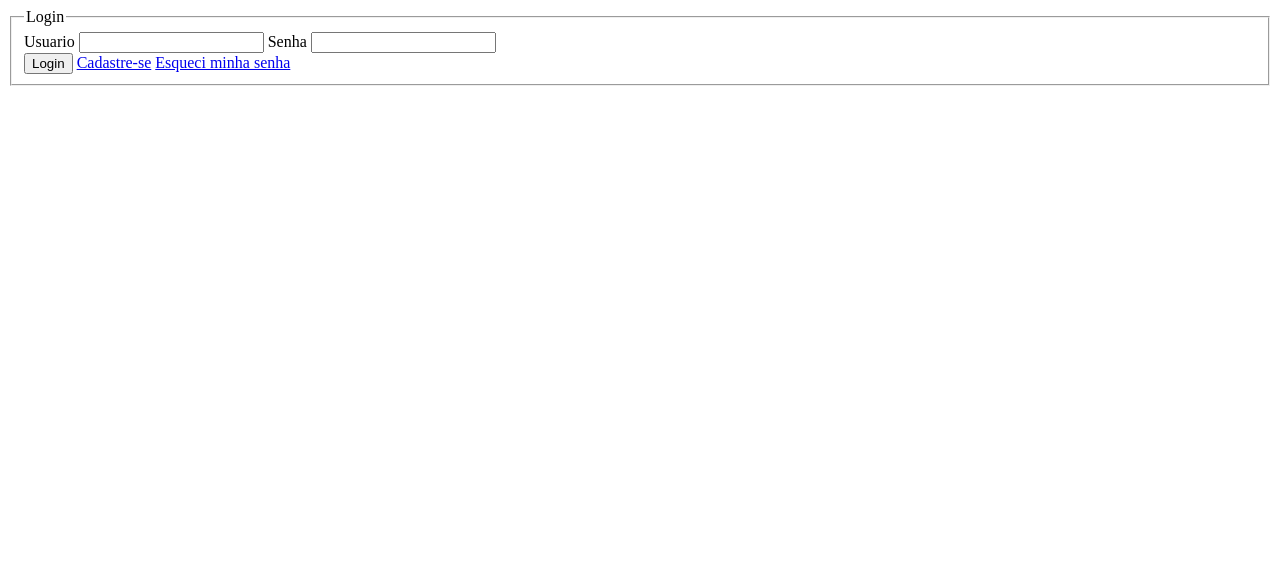
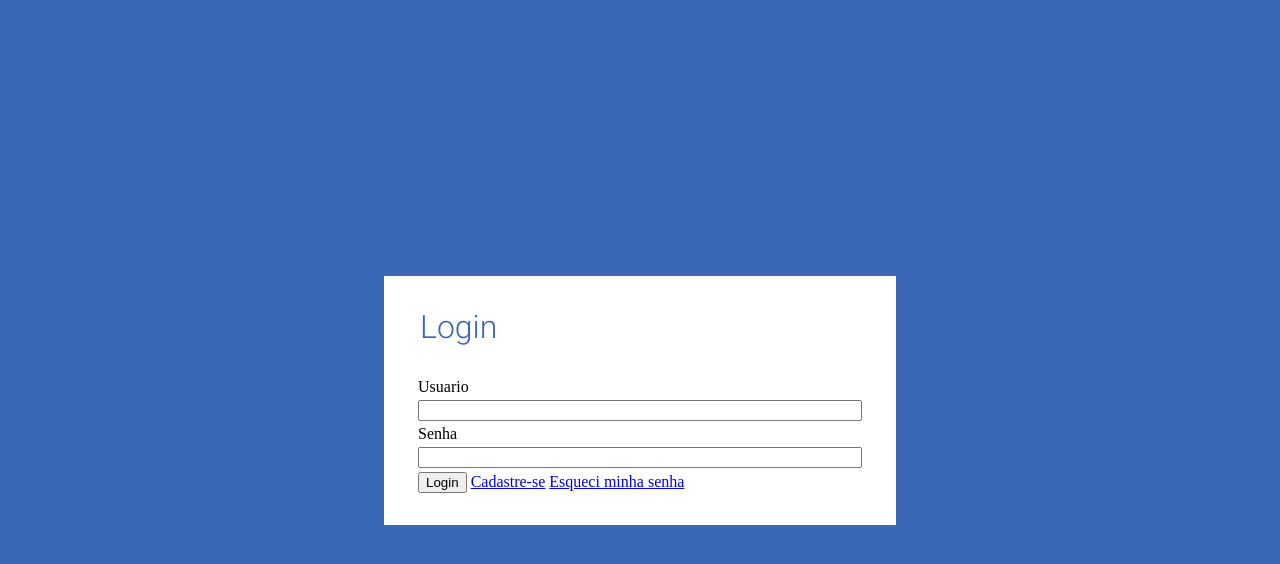
Before and after one commit to notAvoiid/simple-form-login, a plain HTML site: page form-2/index.html in a window 1280 px wide. Drawn offline with Linux system fonts and the light colour scheme.

Commit message:
feat: add geral CSS

```diff
--- a/form-2/index.html
+++ b/form-2/index.html
@@ -2,6 +2,9 @@
 <html lang="pt-br">
 <head>
     <title>Login</title>
+    <link rel="preconnect" href="https://fonts.googleapis.com">
+<link rel="preconnect" href="https://fonts.gstatic.com" crossorigin>
+<link href="https://fonts.googleapis.com/css2?family=Roboto:ital,wght@0,100;0,300;0,400;0,500;0,700;0,900;1,100;1,300;1,400;1,500;1,700;1,900&display=swap" rel="stylesheet">
     <link rel="stylesheet" href="stlye.css">
 </head>
 <body>
--- a/form-2/stlye.css
+++ b/form-2/stlye.css
@@ -0,0 +1,34 @@
+:root {
+    --login-primary-color: #3a68b7;
+}
+
+body {
+    margin: 0;
+    display: flex;
+    justify-content: center;
+    align-items: center;
+    min-height: 100vh;
+    background-color: var(--login-primary-color);
+}
+
+.form {
+    width: 80%;
+    max-width: 32rem;
+    background-color: white;
+}
+
+.form__fieldset {
+    border: none;
+    display: flex;
+    flex-direction: column;
+    gap: .25em;
+    padding: 2rem;
+}
+
+.form__title {
+    font-family: Roboto, sans-serif;
+    font-weight: 300;
+    font-size: 2rem;
+    color: var(--login-primary-color);
+    padding-top: 2rem;
+}
```
Also changed, not shown: form-2/register.html (added, +10 -0 lines).
